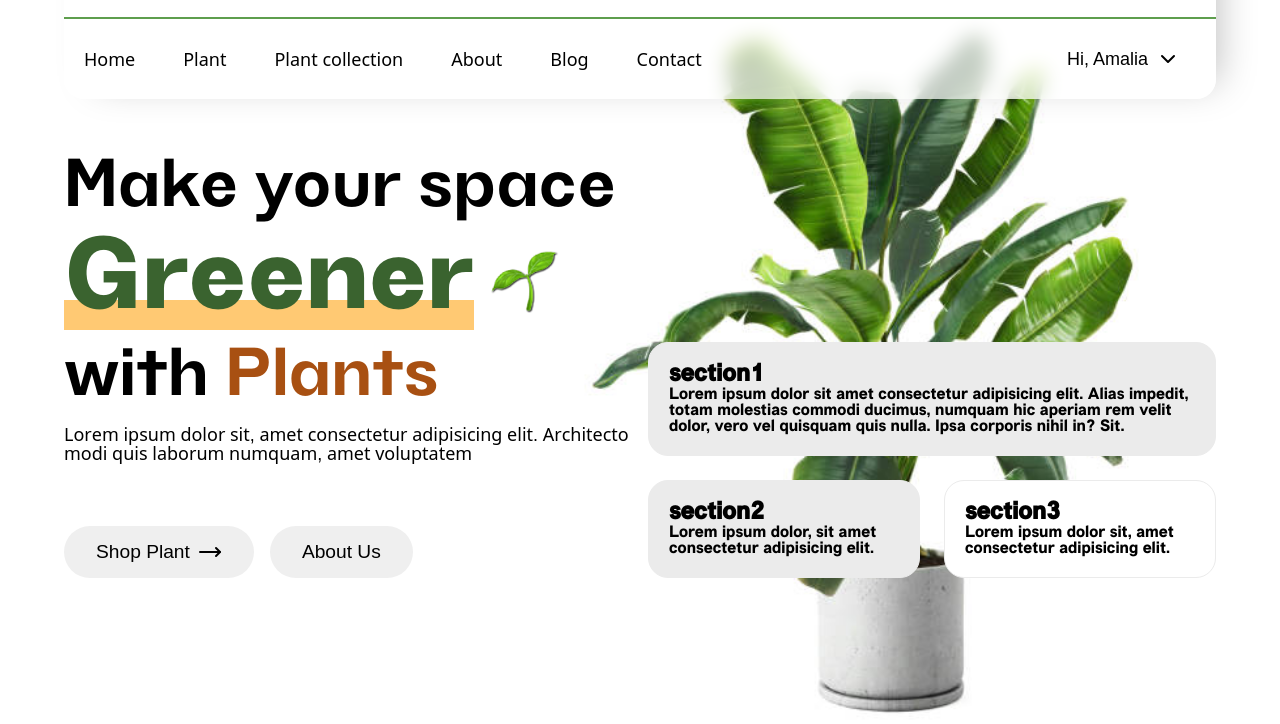
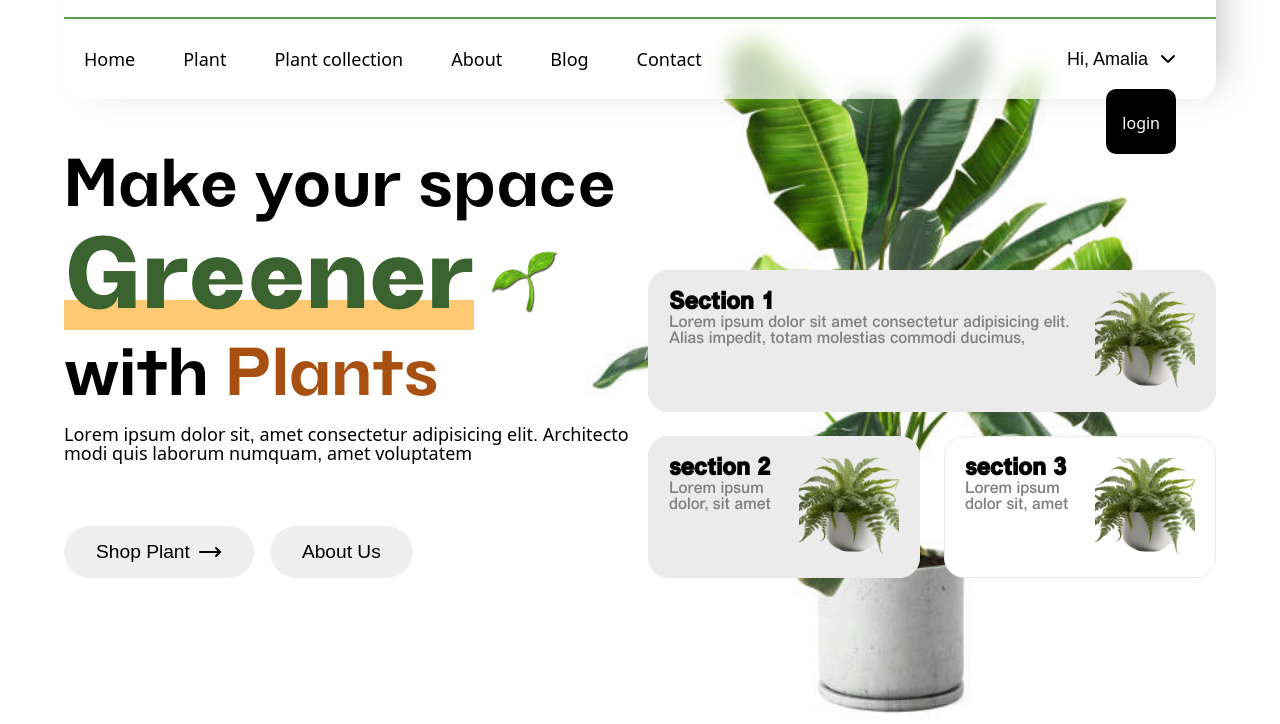
Before and after one commit to chckenpop/lampung-project, a website built with Vite: page index.html in a window 1280 px wide. Both pictures are taken after a click on the button "Hi, Amalia". Shown: the part 73-797 px from the top of the page. Built offline with nearby package versions, Linux system fonts and the light colour scheme; grey boxes are pictures that could not be loaded.

Commit message:
Co-authored-by: Priyanshu Sharma <PriyanshuSharma23@users.noreply.github.com>

```diff
--- a/index.html
+++ b/index.html
@@ -64,8 +64,7 @@
 
 
           <div class="profile">
-
-            <button>
+            <button id="dropdown-toggle">
               hi, amalia
               <svg xmlns="http://www.w3.org/2000/svg" width="24" height="24" viewBox="0 0 24 24" fill="none"
                 stroke="currentColor" stroke-width="2" stroke-linecap="round" stroke-linejoin="round"
@@ -73,7 +72,7 @@
                 <path d="m6 9 6 6 6-6" />
               </svg>
             </button>
-            <div class="dropdowncontent">
+            <div class="dropdowncontent" id="dropdown-content">
               login
             </div>
           </div>
@@ -117,28 +116,45 @@
       </div>
       <div class="sped3wrapper">
         <div class="sped-3">
-        <div class="section-1">
+          <div class="section-1 card">
+            <div>
               <h2>
-            section1
+                Section 1
               </h2>
+              <p>
                 Lorem ipsum dolor sit amet consectetur adipisicing elit. Alias impedit, totam molestias commodi ducimus,
-          numquam hic aperiam rem velit dolor, vero vel quisquam quis nulla. Ipsa corporis nihil in? Sit.
+              </p>
+            </div>
+            <img src="/file1.png" alt="">
           </div>
 
-          <div class="section-21">
-            <h2>section2</h2>
-            Lorem ipsum dolor, sit amet consectetur adipisicing elit.
+          <div class="section-21 card">
+            <div>
+              <h2>section 2</h2>
+              <p>
+                Lorem ipsum dolor, sit amet
+              </p>
 
             </div>
-          <div class="section-22">
+            <img src="/file1.png" alt="">
+          </div>
+          <div class="section-22 card">
+            <div>
               <h2>
-              section3
+                section 3
               </h2>
-            Lorem ipsum dolor sit, amet consectetur adipisicing elit.
+              <p>
+                Lorem ipsum dolor sit, amet
+              </p>
+            </div>
+            <img src="/file1.png" alt="">
+          </div>
         </div>
       </div>
     </div>
   </section>
+
+  <script src="./main.js"></script>
 </body>
 <img src="/asd.png" alt="">
 
--- a/main.js
+++ b/main.js
@@ -0,0 +1,10 @@
+const button = document.getElementById('dropdown-toggle')
+const content = document.getElementById('dropdown-content')
+
+button.addEventListener('click', function () {
+    if (content.style.visibility == 'visible') {
+        content.style.visibility = 'hidden';
+    } else{
+        content.style.visibility = 'visible'
+    }
+})
--- a/style.scss
+++ b/style.scss
@@ -3,12 +3,18 @@ $yellow: #ffc973;
 $darkgreen: #3a632f;
 $brown: #a85012;
 $gray: #ebebeb;
+$darkgray: #808080;
 
 * {
     box-sizing: border-box;
     padding: 0;
     margin: 0;
     text-decoration: none;
+}
+
+@font-face {
+    font-family: vrenemasmall;
+    src: url(VremenaGrotesk.otf);
 }
 
 @font-face {
@@ -64,12 +70,25 @@ body {
         font-family: vremena;
         gap: 1.5rem;
 
-        div {
+        .card {
             border: 1px solid $gray;
             border-radius: 20px;
             background-color: $gray;
             padding: 20px;
+            display: flex;
+            gap: 1rem;
 
+            p {
+                font-weight: normal;
+                font-family: vrenemasmall;
+                color: $darkgray;
+            }
+
+        }
+
+        img {
+            width: 100px;
+            height: 100px;
         }
 
         .section-1 {
@@ -123,7 +142,6 @@ body {
                 width: max-content;
             }
 
-            .second-btn {}
         }
 
         h1 {
@@ -176,7 +194,6 @@ body {
     justify-content: space-between;
     padding: 20px 20px;
 
-    .logo {}
 
     .topheader-right {
         display: flex;
@@ -243,6 +260,7 @@ nav {
     margin-left: auto;
 
     button {
+        cursor: pointer;
         background-color: transparent;
         font-size: large;
         border: none;
@@ -259,7 +277,7 @@ nav {
         padding: 1rem;
         position: absolute;
         top: calc(100% + 10px);
-        left: 0;
+        right: 20px;
         color: white;
         border-radius: 10px;
         visibility: hidden;
```
Also changed, not shown: VremenaGrotesk.otf (added), public/Plant1.jpg (added), public/file1.png (added). Lines whose indentation alone changed are shown as unchanged.
